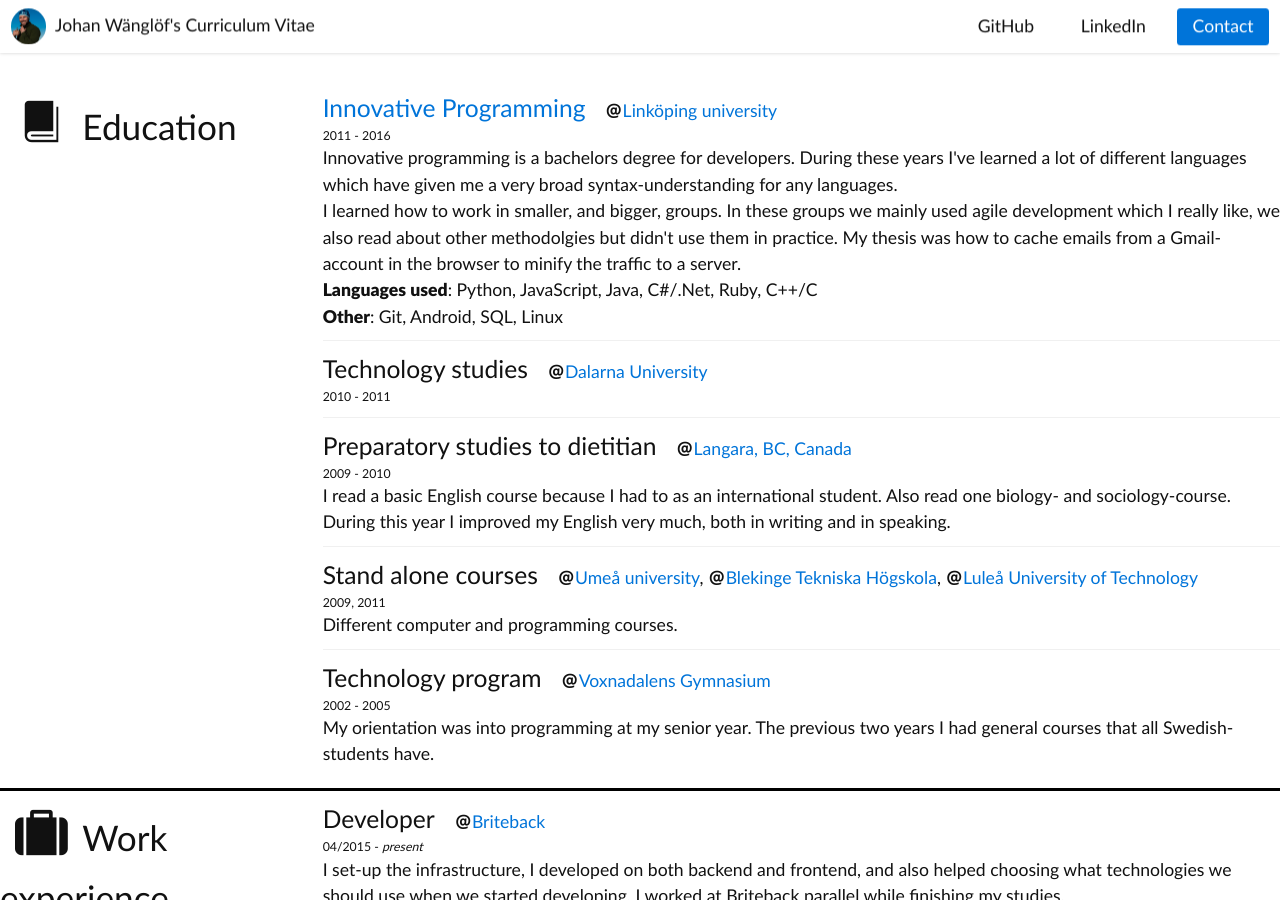
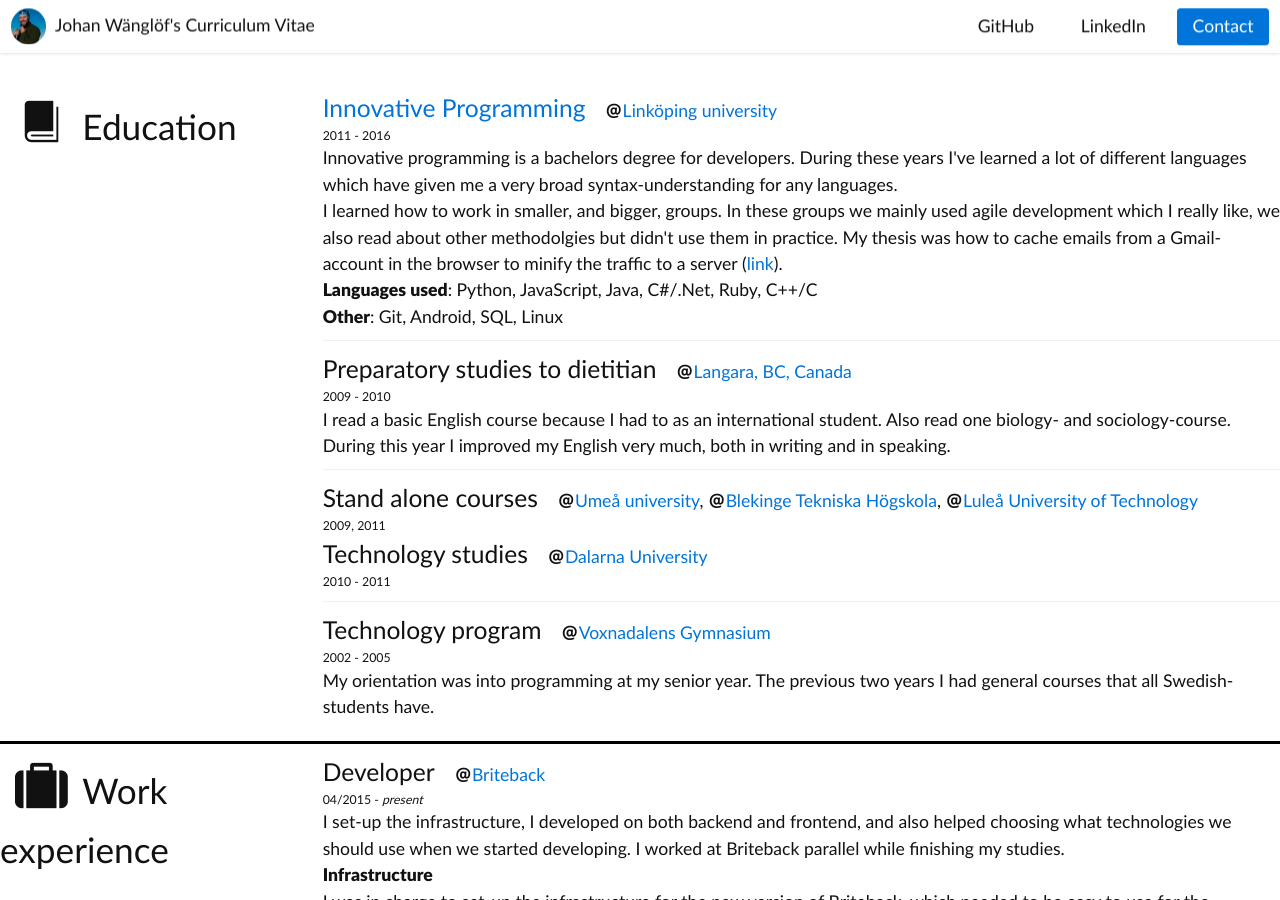
Before and after one commit to jwanglof/jwanglof.github.io, a Jekyll site: the page cv/index.html, which Jekyll copies as it is, in a window 1280 px wide and 900 px high. Built offline with Jekyll 4.4.1, drawn with Linux system fonts in a browser that asks for light colours.

Commit message:
Merged together studies. Also added a link to my thesis

```diff
--- a/cv/index.html
+++ b/cv/index.html
@@ -67,23 +67,11 @@
                     </div>
                     Innovative programming is a bachelors degree for developers. During these years I've learned a lot of different languages which have given me a very broad syntax-understanding for any languages.
                     <br />
-                    I learned how to work in smaller, and bigger, groups. In these groups we mainly used agile development which I really like, we also read about other methodolgies but didn't use them in practice. My thesis was how to cache emails from a Gmail-account in the browser to minify the traffic to a server.
+                    I learned how to work in smaller, and bigger, groups. In these groups we mainly used agile development which I really like, we also read about other methodolgies but didn't use them in practice. My thesis was how to cache emails from a Gmail-account in the browser to minify the traffic to a server (<a href="http://www.diva-portal.org/smash/record.jsf?pid=diva2%3A874387&dswid=9159" target="_blank">link</a>).
                     <br />
                     <strong>Languages used</strong>: Python, JavaScript, Java, C#/.Net, Ruby, C++/C
                     <br />
                     <strong>Other</strong>: Git, Android, SQL, Linux
-                </div>
-
-                <!--Technology studies year-->
-                <div class="work">
-                    <div class="title">
-                        <span>Technology studies</span>
-                        <span><i class="icon-at"></i><a href="http://www.du.se/en" target="_blank">Dalarna University</a></span>
-                        <span>2010 - 2011</span>
-                    </div>
-                    <div class="text">
-
-                    </div>
                 </div>
 
                 <!--Langara-->
@@ -109,8 +97,10 @@
                         </span>
                         <span>2009, 2011</span>
                     </div>
-                    <div class="text">
-                        Different computer and programming courses.
+                    <div class="title">
+                        <span>Technology studies</span>
+                        <span><i class="icon-at"></i><a href="http://www.du.se/en" target="_blank">Dalarna University</a></span>
+                        <span>2010 - 2011</span>
                     </div>
                 </div>
 
```
